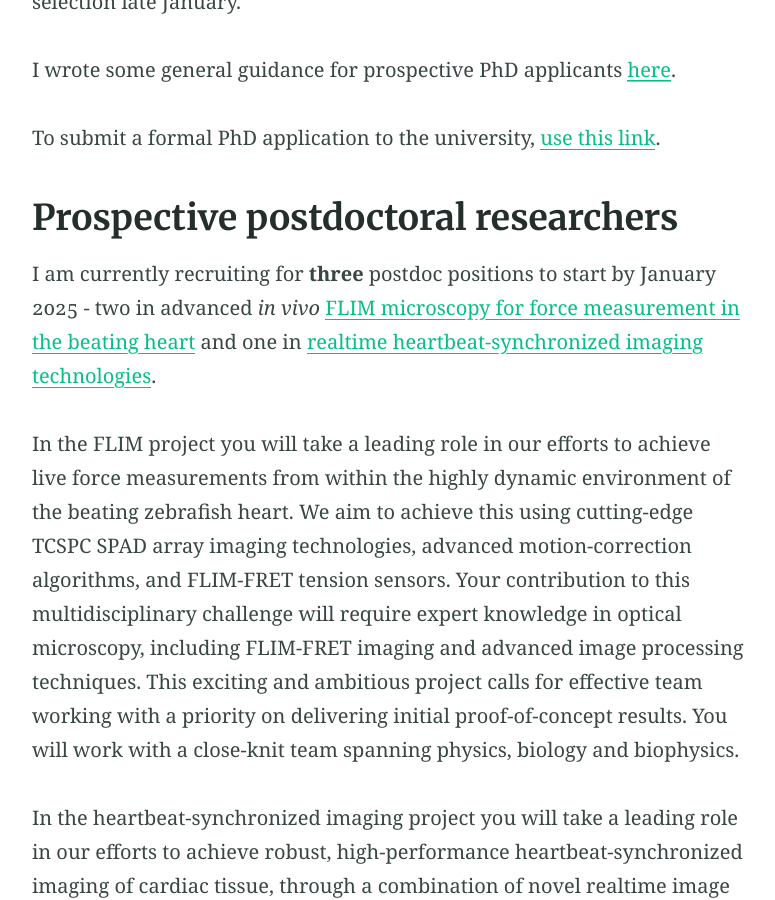
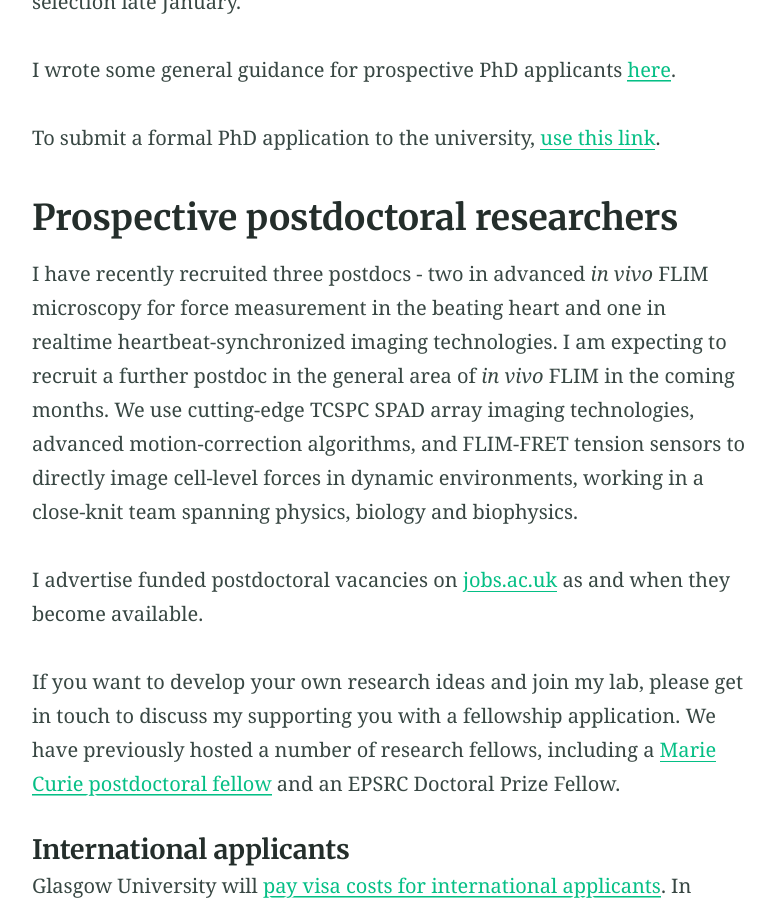
Before and after one commit to jmtayloruk/jmtayloruk.github.io, a Jekyll site: the page built from joining.md, in a window 1280 px wide and 900 px high, scrolled down 1894 px. Shown: the whole window, without its empty margins (251-1026 px from the left). Built offline with Jekyll 4.4.1, drawn with Linux system fonts in a browser that asks for light colours; some of the changed text lies outside the part shown.

Commit message:
Update postdoc info; add commonwealth scholarships to phd blog post

```diff
--- a/joining.md
+++ b/joining.md
@@ -45,19 +45,10 @@ To submit a formal PhD application to the university, [use this link](https://ww
 
 ## Prospective postdoctoral researchers
 
-I am currently recruiting for **three** postdoc positions to start by January 2025 - two in advanced *in vivo* [FLIM microscopy for force measurement in the beating heart](https://my.corehr.com/pls/uogrecruit/erq_jobspec_version_4.jobspec?p_id=153990)
-and one in [realtime heartbeat-synchronized imaging technologies](https://my.corehr.com/pls/uogrecruit/erq_jobspec_version_4.jobspec?p_id=153249).
-
-In the FLIM project you will take a leading role in our efforts to achieve live force measurements from within the highly dynamic environment of the beating zebrafish heart.
-We aim to achieve this using cutting-edge TCSPC SPAD array imaging technologies, advanced motion-correction algorithms, and FLIM-FRET tension sensors.
-Your contribution to this multidisciplinary challenge will require expert knowledge in optical microscopy, including FLIM-FRET imaging and advanced image processing techniques.
-This exciting and ambitious project calls for effective team working with a priority on delivering initial proof-of-concept results.
-You will work with a close-knit team spanning physics, biology and biophysics.
-
-In the heartbeat-synchronized imaging project you will take a leading role in our efforts to achieve robust, high-performance heartbeat-synchronized imaging of cardiac tissue,
-through a combination of novel realtime image processing algorithms and electronic hardware closely integrated with existing microscope platforms.
-An important aim of this project is to disseminate our technology to a wide range of partner labs and applications, so your work will include engineering
-robust software and hardware suitable for open-source dissemination. You will also have considerable opportunities to travel and work closely with our collaborator labs.
+I have recently recruited three postdocs - two in advanced *in vivo* FLIM microscopy for force measurement in the beating heart
+and one in realtime heartbeat-synchronized imaging technologies. I am expecting to recruit a further postdoc in the general area of *in vivo* FLIM in the coming months.
+We use cutting-edge TCSPC SPAD array imaging technologies, advanced motion-correction algorithms, and FLIM-FRET tension sensors to directly image cell-level forces in dynamic environments,
+working in a close-knit team spanning physics, biology and biophysics.
 
 I advertise funded postdoctoral vacancies on [jobs.ac.uk](https://www.jobs.ac.uk) as and when they become available.
 
```
Also changed, not shown: _posts/2021-10-10-phd-applications-how-does-it-work.md (+1 -0 lines).
